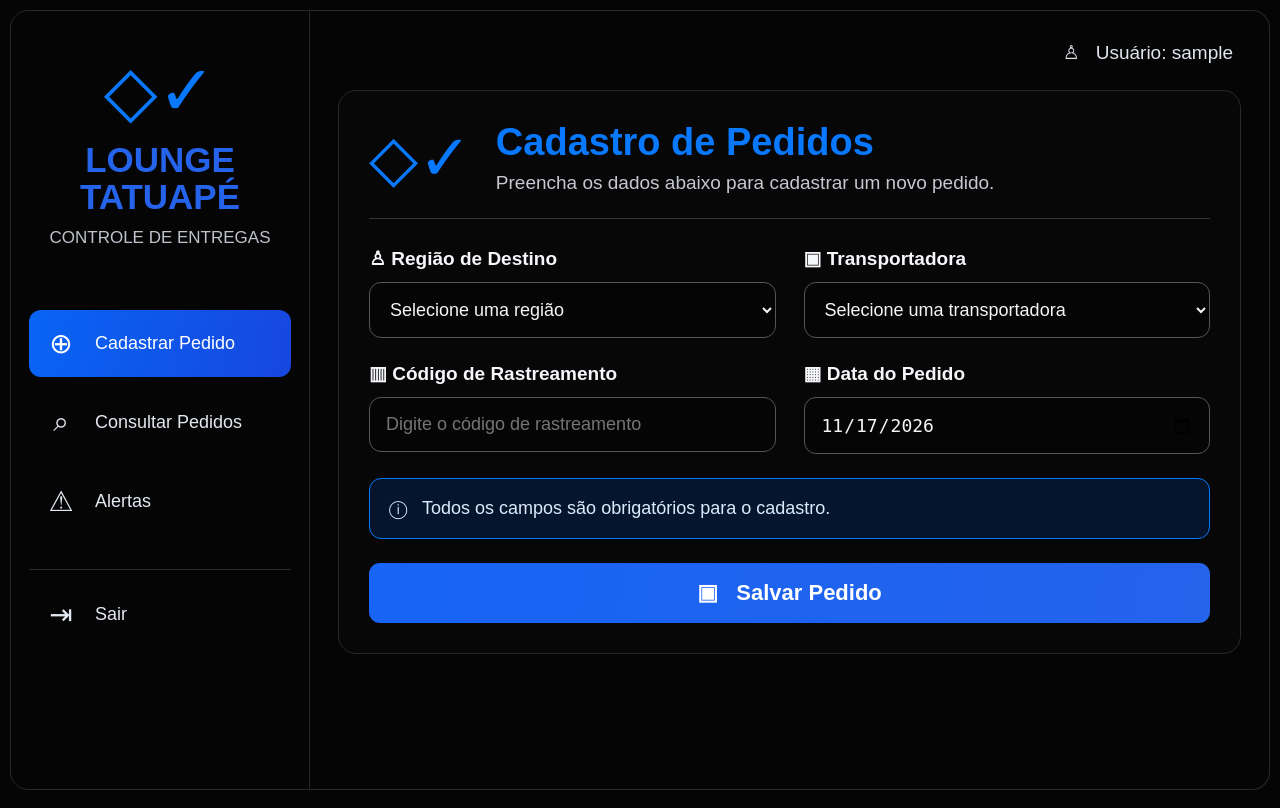
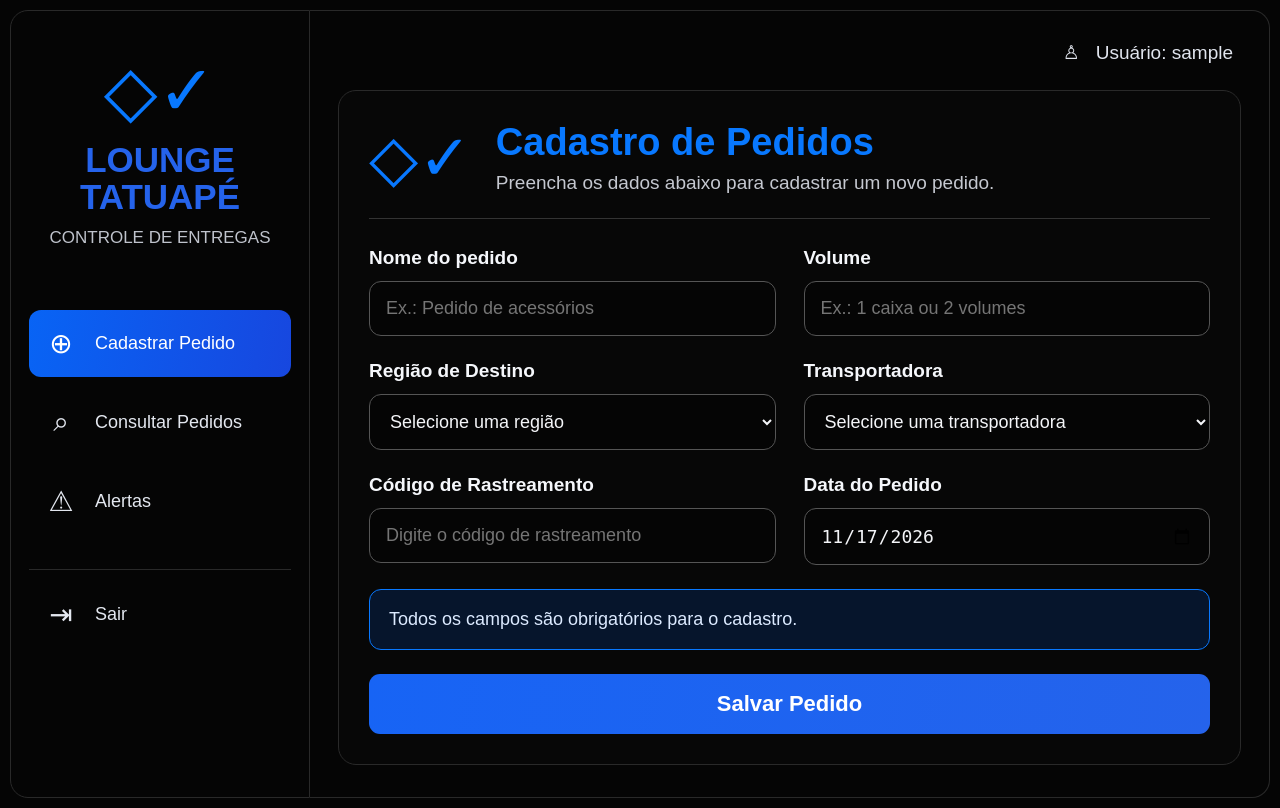
Before and after one commit to mmgdlima-byte/Lounge-Tatuap-, a Flask app: page /pedidos in a window 1280 px wide. Run offline with Flask 3, Linux system fonts and the light colour scheme; the visitor is signed in with stand-in values (Sample User, id 1).

Commit message:
feat: adiciona nome e volume ao cadastro de pedidos

```diff
--- a/lounge-tatuape/templates/pedidos.html
+++ b/lounge-tatuape/templates/pedidos.html
@@ -1,34 +1,90 @@
+
 {% extends "base.html" %}
 {% block title %}Cadastro de Pedidos | Lounge Tatuapé{% endblock %}
 {% block content %}
 <section class="panel">
   <header class="page-heading">
     <div class="heading-icon">◇✓</div>
-    <div><h1>Cadastro de Pedidos</h1><p>Preencha os dados abaixo para cadastrar um novo pedido.</p></div>
+    <div>
+      <h1>Cadastro de Pedidos</h1>
+      <p>Preencha os dados abaixo para cadastrar um novo pedido.</p>
+    </div>
   </header>
+
   <form method="post" class="order-form">
-    <div class="field"><label for="region">♙ Região de Destino</label>
+
+    <div class="field">
+      <label for="order_name">Nome do pedido</label>
+      <input
+        id="order_name"
+        name="order_name"
+        placeholder="Ex.: Pedido de acessórios"
+        maxlength="120"
+        required
+      >
+    </div>
+
+    <div class="field">
+      <label for="volume">Volume</label>
+      <input
+        id="volume"
+        name="volume"
+        placeholder="Ex.: 1 caixa ou 2 volumes"
+        maxlength="50"
+        required
+      >
+    </div>
+
+    <div class="field">
+      <label for="region">Região de Destino</label>
       <select id="region" name="region" required>
         <option value="">Selecione uma região</option>
         {% for r in ["São Paulo - SP", "Zona Leste - SP", "Rio de Janeiro - RJ", "Minas Gerais - MG", "Paraná - PR", "Bahia - BA"] %}
-        <option>{{ r }}</option>{% endfor %}
+        <option>{{ r }}</option>
+        {% endfor %}
       </select>
     </div>
-    <div class="field"><label for="carrier">▣ Transportadora</label>
+
+    <div class="field">
+      <label for="carrier">Transportadora</label>
       <select id="carrier" name="carrier" required>
         <option value="">Selecione uma transportadora</option>
         {% for c in ["Transportadora Expressa", "LogiRápido", "Entrega Já", "Expressa Brasil", "Transportadora Alfa"] %}
-        <option>{{ c }}</option>{% endfor %}
+        <option>{{ c }}</option>
+        {% endfor %}
       </select>
     </div>
-    <div class="field"><label for="tracking_code">▥ Código de Rastreamento</label>
-      <input id="tracking_code" name="tracking_code" placeholder="Digite o código de rastreamento" required>
+
+    <div class="field">
+      <label for="tracking_code">Código de Rastreamento</label>
+      <input
+        id="tracking_code"
+        name="tracking_code"
+        placeholder="Digite o código de rastreamento"
+        maxlength="100"
+        required
+      >
     </div>
-    <div class="field"><label for="order_date">▦ Data do Pedido</label>
-      <input id="order_date" name="order_date" type="date" value="{{ today }}" required>
+
+    <div class="field">
+      <label for="order_date">Data do Pedido</label>
+      <input
+        id="order_date"
+        name="order_date"
+        type="date"
+        value="{{ today }}"
+        required
+      >
     </div>
-    <div class="info-banner">ⓘ &nbsp; Todos os campos são obrigatórios para o cadastro.</div>
-    <button class="primary save-button" type="submit">▣ &nbsp; Salvar Pedido</button>
+
+    <div class="info-banner">
+      Todos os campos são obrigatórios para o cadastro.
+    </div>
+
+    <button class="primary save-button" type="submit">
+      Salvar Pedido
+    </button>
+
   </form>
 </section>
 {% endblock %}
```
Also changed, not shown: 1 other file.
